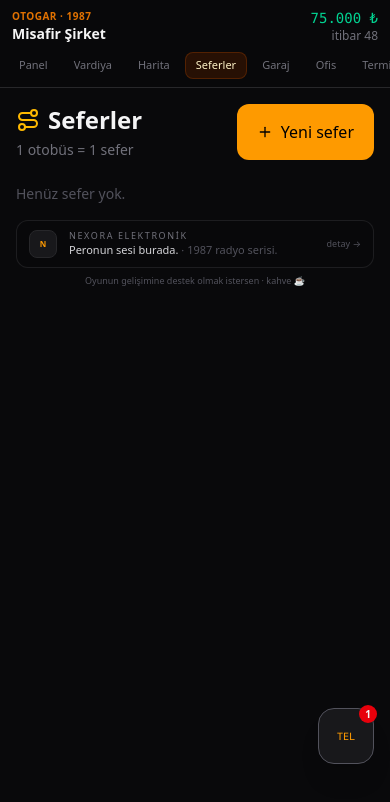
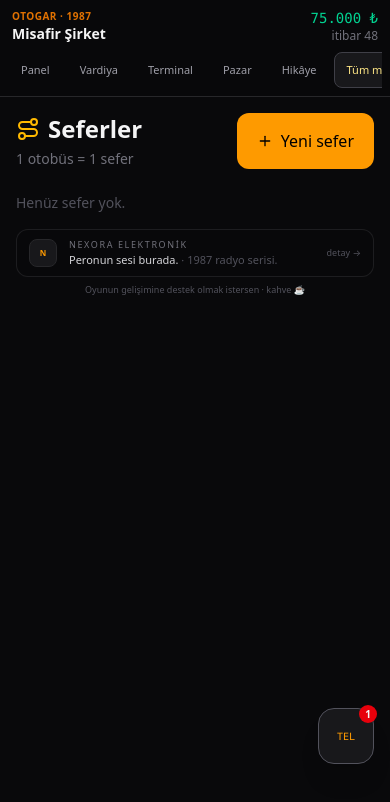
Before and after one commit to Nexora88/otogar-tycoon, a Next.js app: page /expeditions in a window 390 px wide. Shown: the top 802 px of the page. Built offline with nearby package versions, Linux system fonts and the light colour scheme.

Commit message:
feat: simplify mobile game navigation

```diff
--- a/src/app/(game)/layout.tsx
+++ b/src/app/(game)/layout.tsx
@@ -2,7 +2,7 @@
 
 import Link from "next/link";
 import { usePathname, useRouter } from "next/navigation";
-import { useEffect } from "react";
+import { useEffect, useState } from "react";
 import { useGameStore } from "@/store/gameStore";
 import { useCareerStore } from "@/store/careerStore";
 import { formatMoney } from "@/lib/utils";
@@ -49,6 +49,7 @@ export default function GameLayout({
 }) {
   const pathname = usePathname();
   const router = useRouter();
+  const [mobileMenuOpen, setMobileMenuOpen] = useState(false);
 
   const balance = useGameStore((s) => s.balance);
   const reputation = useGameStore((s) => s.reputation);
@@ -216,25 +217,58 @@ export default function GameLayout({
             </div>
           </div>
 
-          {/* Mobil yatay menü */}
-          <nav className="md:hidden flex gap-1 overflow-x-auto px-2 pb-2 text-[11px]">
-            {NAV.map((item) => {
+          {/* Mobil hızlı menü: ana ekranlar + açılır tam navigasyon */}
+          <nav className="md:hidden px-2 pb-2">
+            <div className="flex items-center gap-1 overflow-x-auto text-[11px]">
+              {NAV.filter((item) => ["/dashboard", "/shift", "/story", "/market", "/terminal"].includes(item.href)).map((item) => {
                 if (item.needBoss && !isBoss && careerStarted) return null;
                 const active = pathname?.startsWith(item.href);
                 return (
                   <Link
                     key={item.href}
                     href={item.href}
-                  className={`shrink-0 px-2.5 py-1 rounded-lg ${
+                    className={`shrink-0 min-h-9 inline-flex items-center px-3 rounded-lg border ${
                       active
-                      ? "bg-amber-950/50 text-amber-100 border border-amber-800/40"
-                      : "text-zinc-500 border border-transparent"
+                        ? "bg-amber-950/50 text-amber-100 border-amber-800/50"
+                        : "text-zinc-400 border-transparent active:bg-zinc-900"
                     }`}
                   >
                     {item.label}
                   </Link>
                 );
               })}
+              <button
+                type="button"
+                aria-expanded={mobileMenuOpen}
+                aria-controls="mobile-game-menu"
+                onClick={() => setMobileMenuOpen((open) => !open)}
+                className="shrink-0 min-h-9 px-3 rounded-lg border border-zinc-700 text-amber-200 bg-zinc-900"
+              >
+                {mobileMenuOpen ? "Kapat −" : "Tüm menü +"}
+              </button>
+            </div>
+            {mobileMenuOpen && (
+              <div id="mobile-game-menu" className="mt-2 grid grid-cols-2 gap-1 rounded-xl border border-zinc-800 bg-zinc-950 p-2">
+                {NAV.filter((item) => !["/dashboard", "/shift", "/story", "/market", "/terminal"].includes(item.href)).map((item) => {
+                  if (item.needBoss && !isBoss && careerStarted) return null;
+                  const active = pathname?.startsWith(item.href);
+                  return (
+                    <Link
+                      key={item.href}
+                      href={item.href}
+                      onClick={() => setMobileMenuOpen(false)}
+                      className={`min-h-10 flex items-center rounded-lg px-3 text-xs border ${
+                        active
+                          ? "bg-amber-950/50 text-amber-100 border-amber-800/50"
+                          : "text-zinc-400 border-transparent active:bg-zinc-900"
+                      }`}
+                    >
+                      {item.label}
+                    </Link>
+                  );
+                })}
+              </div>
+            )}
           </nav>
         </header>
 
```
Lines whose indentation alone changed are shown as unchanged.
